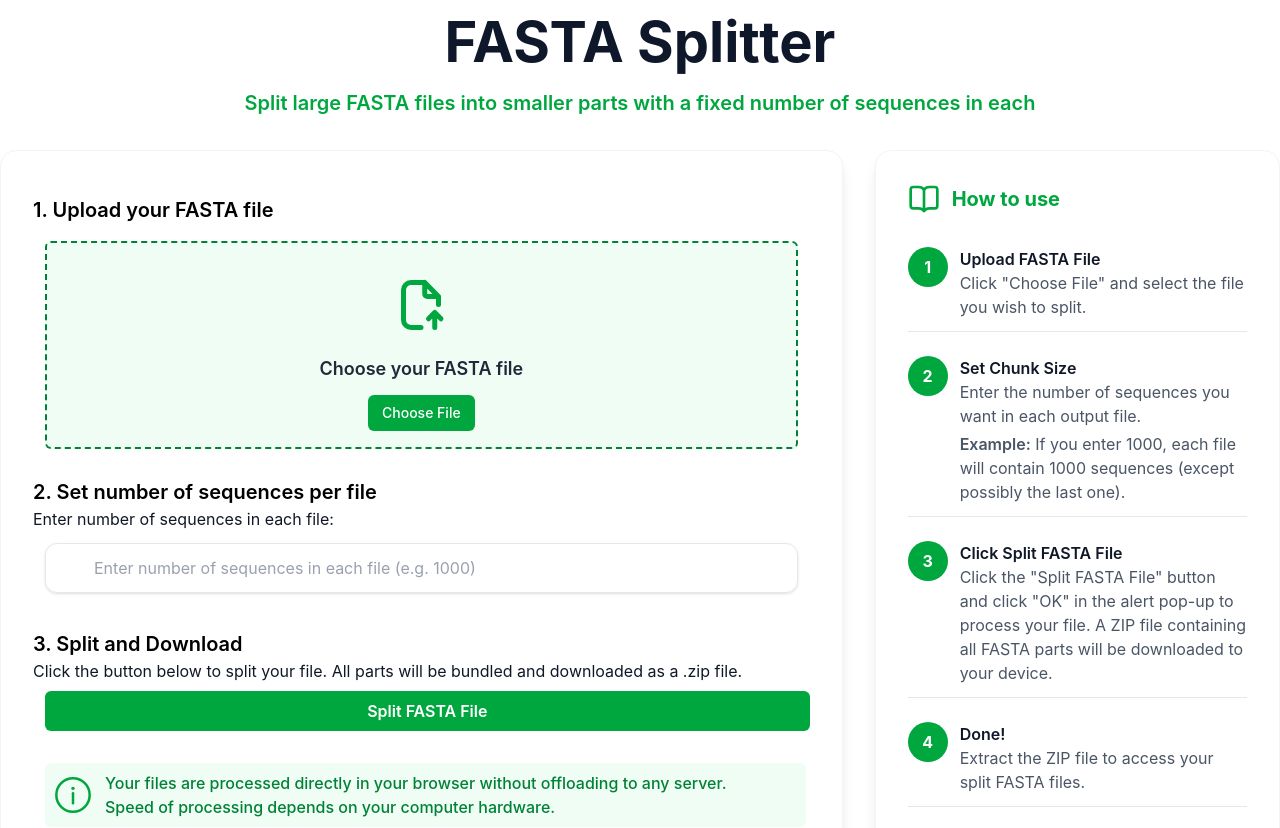
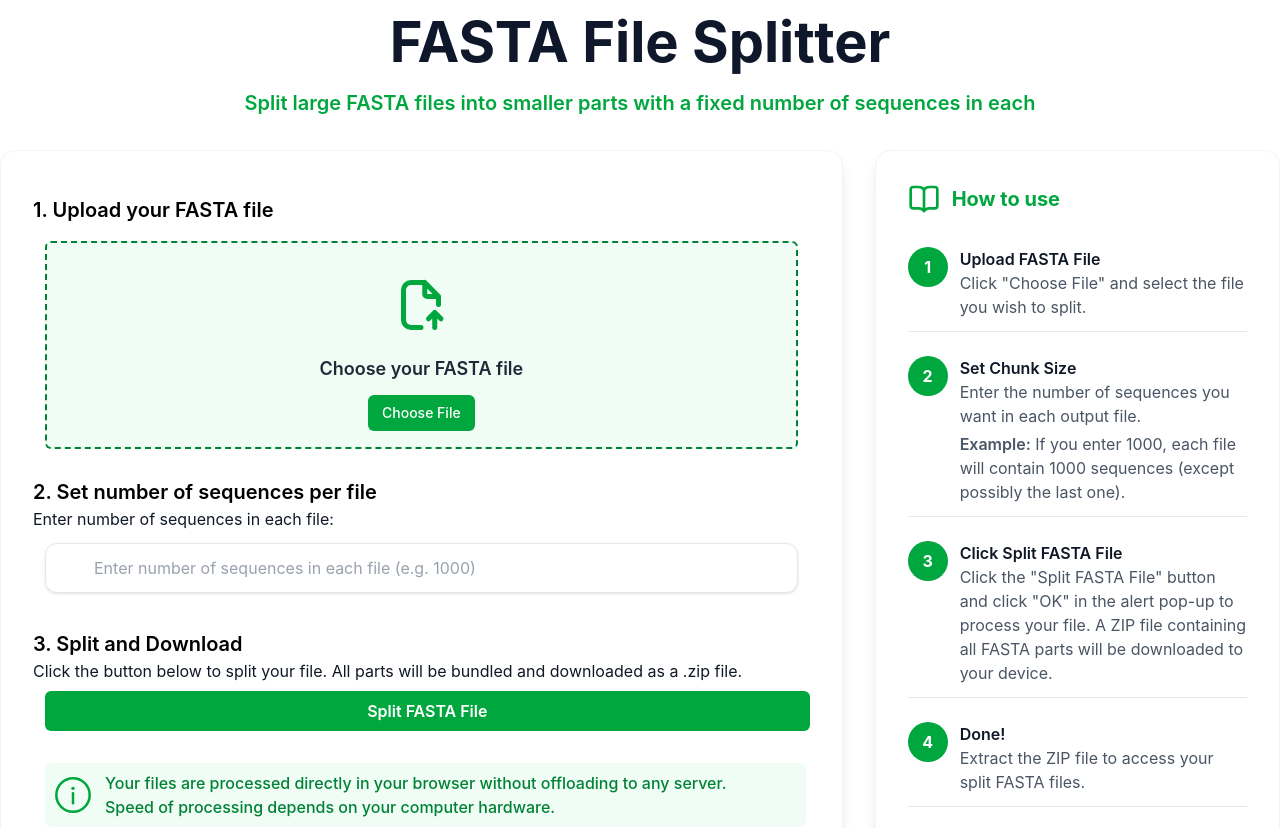
Before and after one commit to Noelaxe/fasta-splitter-project, a React (Vite) app in the folder FSplitter-project/: page / in a window 1280 px wide. Shown: the top 828 px of the page. Built offline with nearby package versions, Linux system fonts and the light colour scheme.

Commit message:
Header change

```diff
--- a/FSplitter-project/index.html
+++ b/FSplitter-project/index.html
@@ -9,7 +9,7 @@
       content="Free online FASTA splitter. Upload protein or DNA FASTA files and split them into smaller FASTA files by sequence count. No registration required."
     >
     <meta name="google-site-verification" content="Ot3-Pr7uHSXh4u2nKtK6oPwahTjL0MXCE_3B2Zv7_R0" />
-    <title>FASTA Splitter – Split Large FASTA Files Online</title>
+    <title>FASTA File Splitter – Split Large FASTA Files Online for Free</title>
   </head>
   <body>
     <div id="root"></div>
--- a/FSplitter-project/src/components/Header.jsx
+++ b/FSplitter-project/src/components/Header.jsx
@@ -1,7 +1,7 @@
 function Header() {
     return(
         <div>
-            <h1 className="font-sans font-bold text-[56px] text-slate-900 text-center mb-1">FASTA Splitter</h1>
+            <h1 className="font-sans font-bold text-[56px] text-slate-900 text-center mb-1">FASTA File Splitter</h1>
             <p className="font-sans font-semibold text-[20px] text-green-600 text-center">Split large FASTA files into smaller parts with a fixed number of sequences in each</p>
         </div>
     )
```
